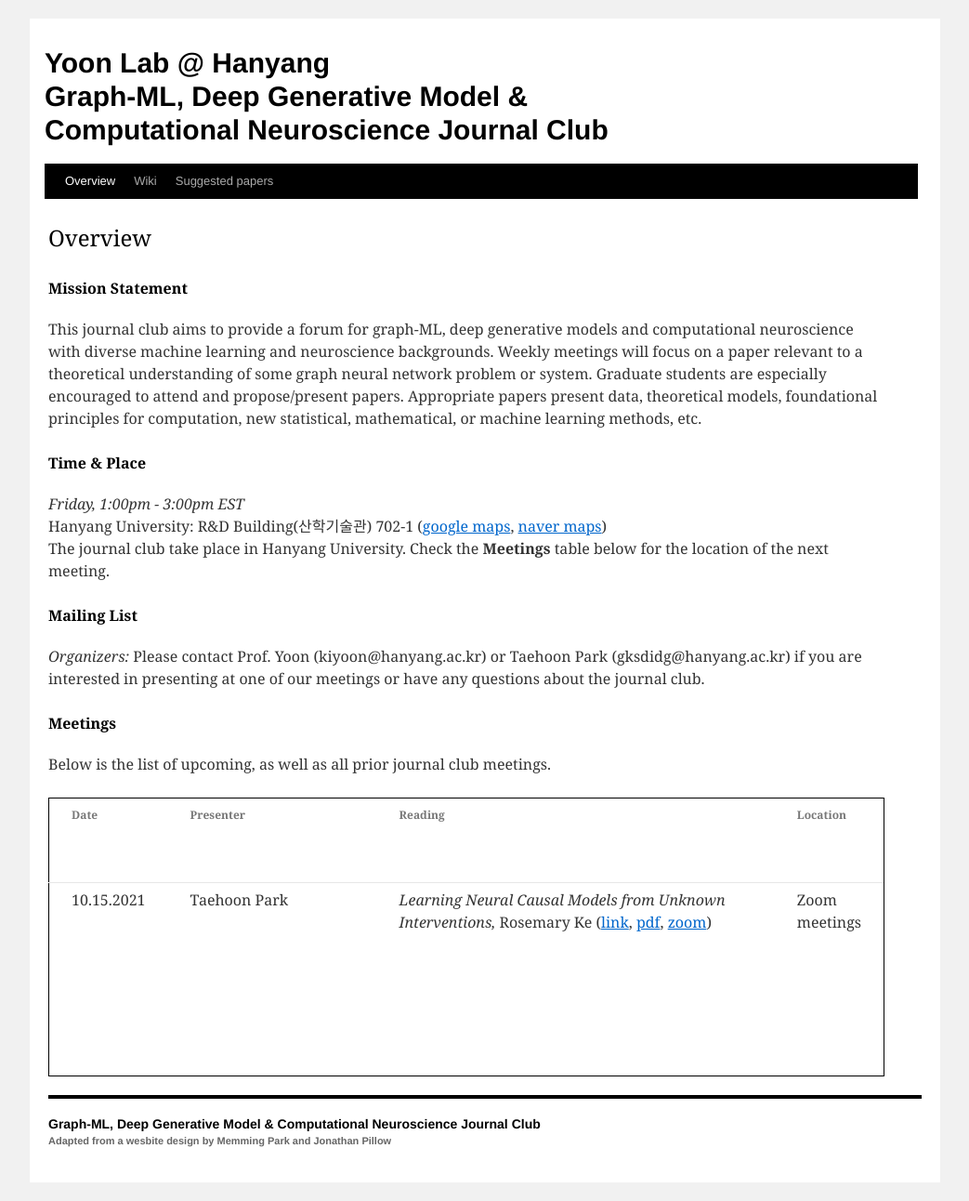
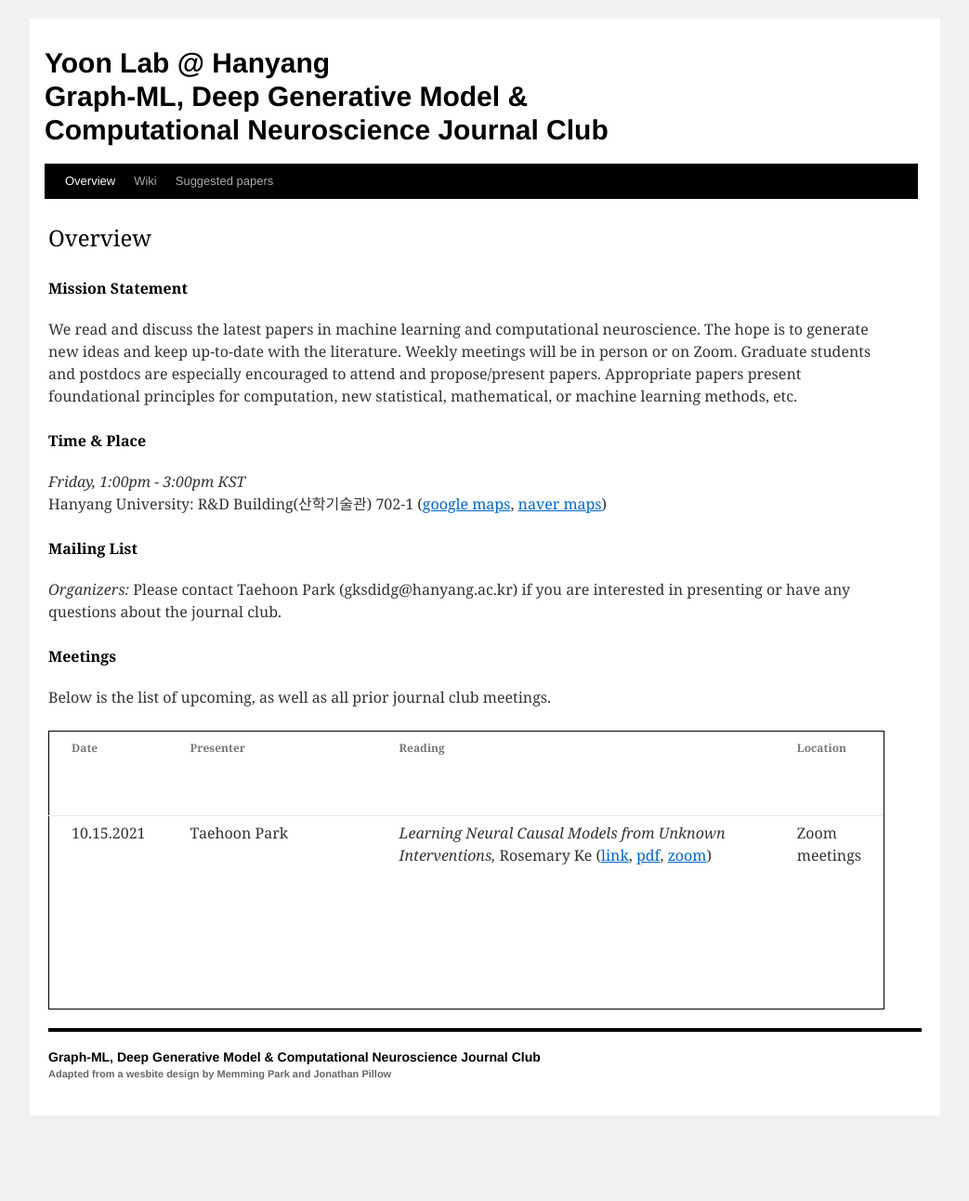
Before and after one commit to niai-lab/GraphML-JC, a Jekyll site: the page built from index.html, in a window 1280 px wide. Shown: the whole page at 93% size, without its empty margins (118-1161 px from the left). Built offline with Jekyll 4.4.1, drawn with Linux system fonts in a browser that asks for light colours; after the commit the page ends 1220 px from its top, so only the background shows below that.

Commit message:
Update index.html

```diff
--- a/index.html
+++ b/index.html
@@ -1,6 +1,6 @@
 ---
 layout: default
-title: Graph-ML, Deep Generative Model &amp; Computational Neuroscience Journal Club
+title: Machine Learning Journal Club
 ---
 
 <div id="content" role="main">
@@ -10,22 +10,22 @@ title: Graph-ML, Deep Generative Model &amp; Computational Neuroscience Journal
   </p>
 
   <h4><b>Mission Statement</b></h4>
-  <p>This journal club aims to provide a forum for graph-ML, deep generative models and computational neuroscience with diverse machine learning and neuroscience backgrounds. Weekly meetings will focus on a paper relevant to a theoretical understanding of some
-    graph neural network problem or system. Graduate students are especially encouraged to attend and propose/present papers. Appropriate papers present data, theoretical models, foundational principles for computation, new
-    statistical, mathematical, or machine learning methods, etc.</p>
+  <p>We read and discuss the latest papers in machine learning and computational neuroscience.
+    The hope is to generate new ideas and keep up-to-date with the literature.
+    Weekly meetings will be in person or on Zoom. Graduate students and postdocs are especially encouraged to attend and propose/present papers.
+    Appropriate papers present foundational principles for computation, new statistical, mathematical, or machine learning methods, etc.
+  </p>
 
   <h4><b>Time &amp; Place</b></h4>
-  <p><i>Friday, 1:00pm - 3:00pm EST</i><br>
+  <p><i>Friday, 1:00pm - 3:00pm KST</i><br>
     Hanyang University: {{site.roomH}} (<a href="{{site.roomHurl}}">google maps</a>, <a href="{{site.roomNurl}}">naver maps</a>) <br>
-    The journal club take place in Hanyang University. Check the <b>Meetings</b> table below for the location of the next meeting.
   </p>
 
 
   <h4><b>Mailing List</b></h4>
   <p>
   <i>Organizers:</i>
-    Please contact Prof. Yoon (kiyoon@hanyang.ac.kr) or Taehoon Park (gksdidg@hanyang.ac.kr) if you are interested in presenting at one of our
-    meetings or have any questions about the journal club.
+    Please contact Taehoon Park (gksdidg@hanyang.ac.kr) if you are interested in presenting or have any questions about the journal club.
   </p>
 
   <!-- Meetings -->
```
